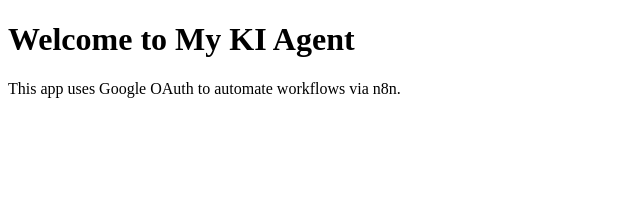
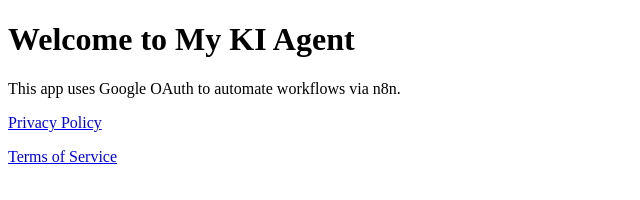
Before and after one commit to ElyBambam/test2-google-cloud, a plain HTML site: page index.html in a window 1280 px wide. Shown: the whole page, without its empty margins (0-640 px from the left). Drawn offline with Linux system fonts and the light colour scheme.

Commit message:
Add files via upload

```diff
--- a/index.html
+++ b/index.html
@@ -7,5 +7,8 @@
   <body>
     <h1>Welcome to My KI Agent</h1>
     <p>This app uses Google OAuth to automate workflows via n8n.</p>
+
+    <p><a href="privacy-policy.html">Privacy Policy</a></p>
+    <p><a href="terms.html">Terms of Service</a></p>
   </body>
 </html>
```
